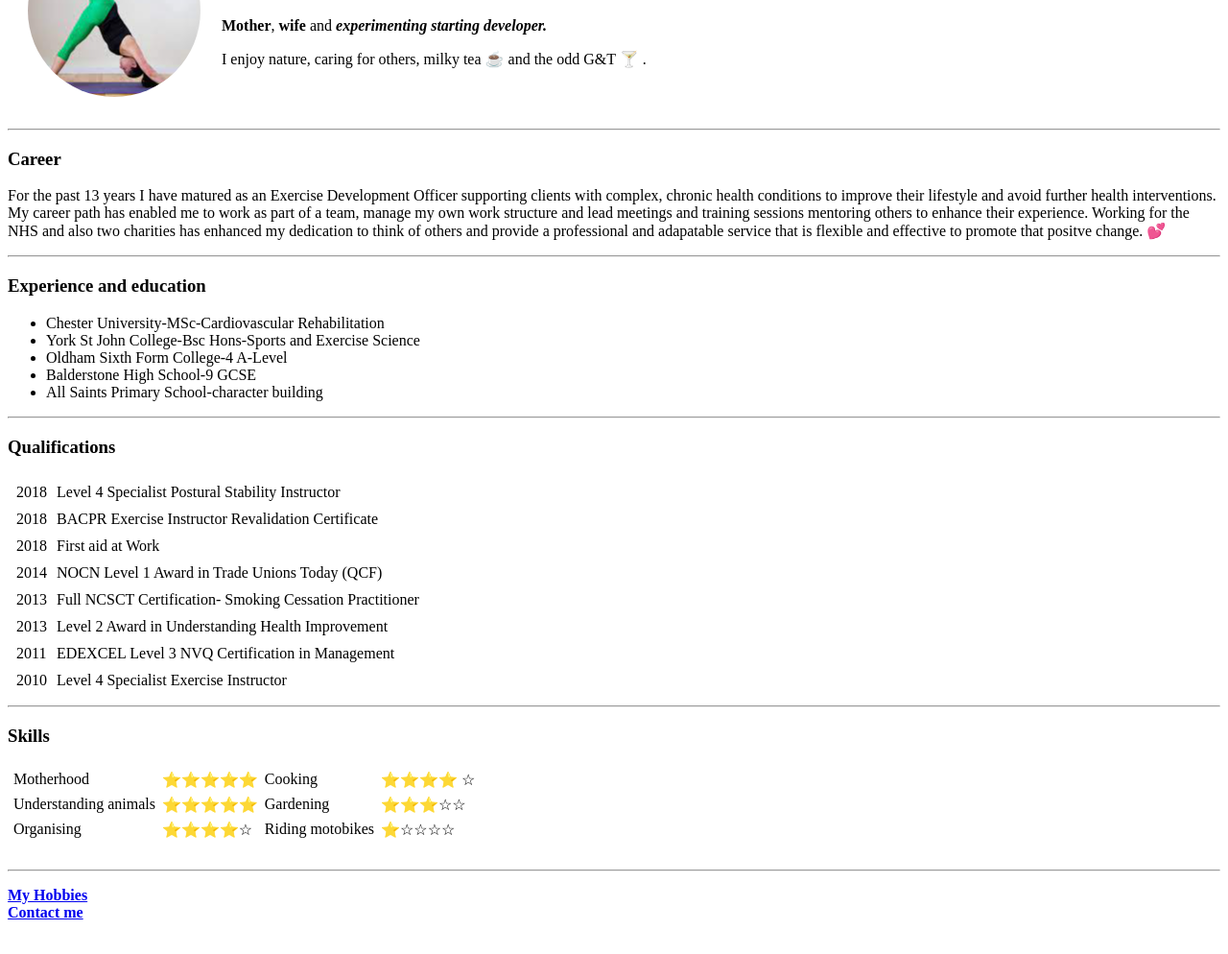
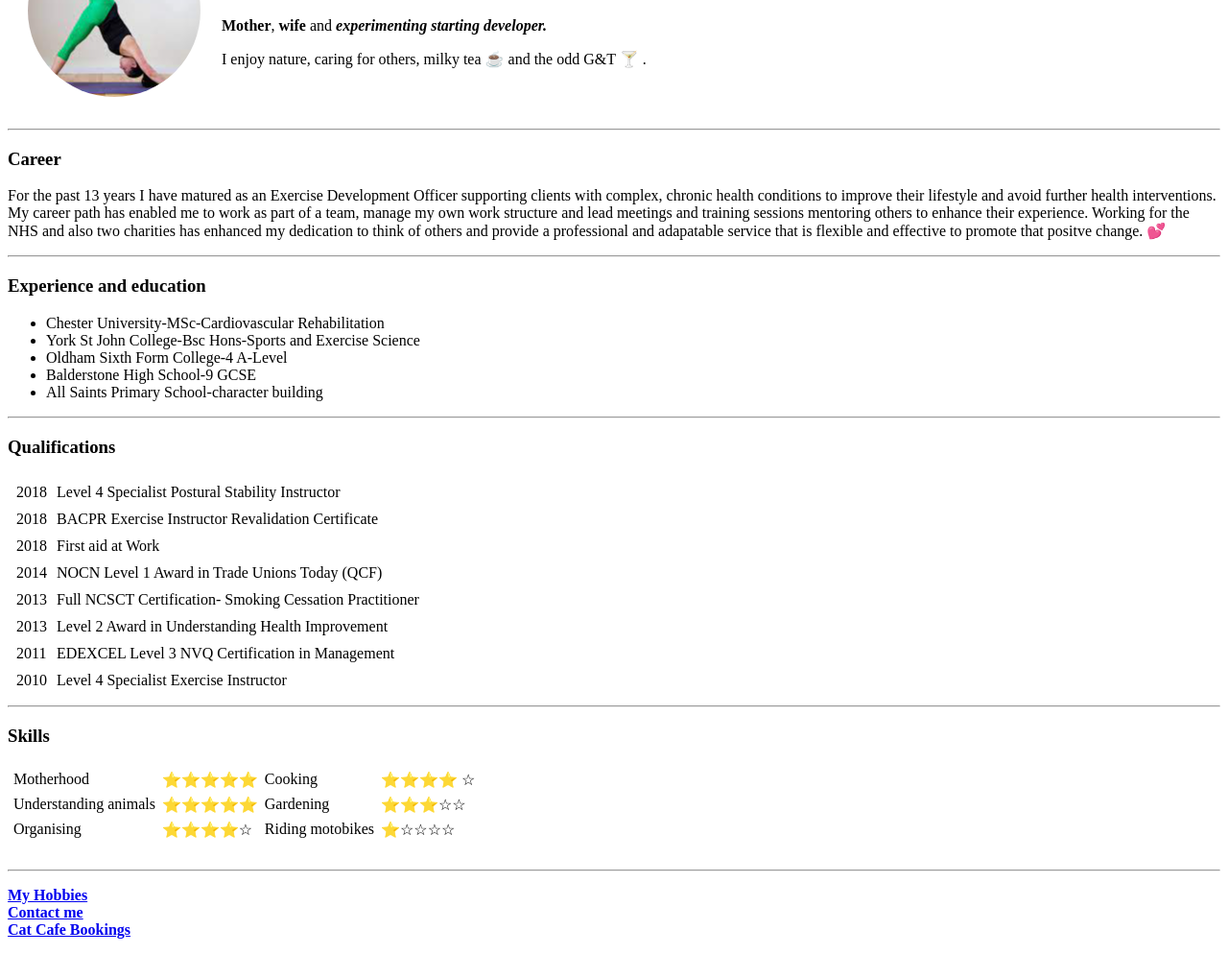
Before and after one commit to JCPeers/CV, a plain HTML site: page index.html in a window 1280 px wide. Shown: the part 108-1102 px from the top of the page at 96% size. Drawn offline with Linux system fonts and the light colour scheme.

Commit message:
Add cat cafe booking link

```diff
--- a/index.html
+++ b/index.html
@@ -87,7 +87,10 @@
 <hr>
     <p><strong><a href="hobbies.html">My Hobbies</a>
       <br/>
-    <strong><a href="contact me.html">Contact me</a></p>
+    <strong><a href="contact me.html">Contact me</a>
+      <br>
+    <strong><a href="forms.html">Cat Cafe Bookings</a></strong></p>
+
   </body>
 
 </html>
```
